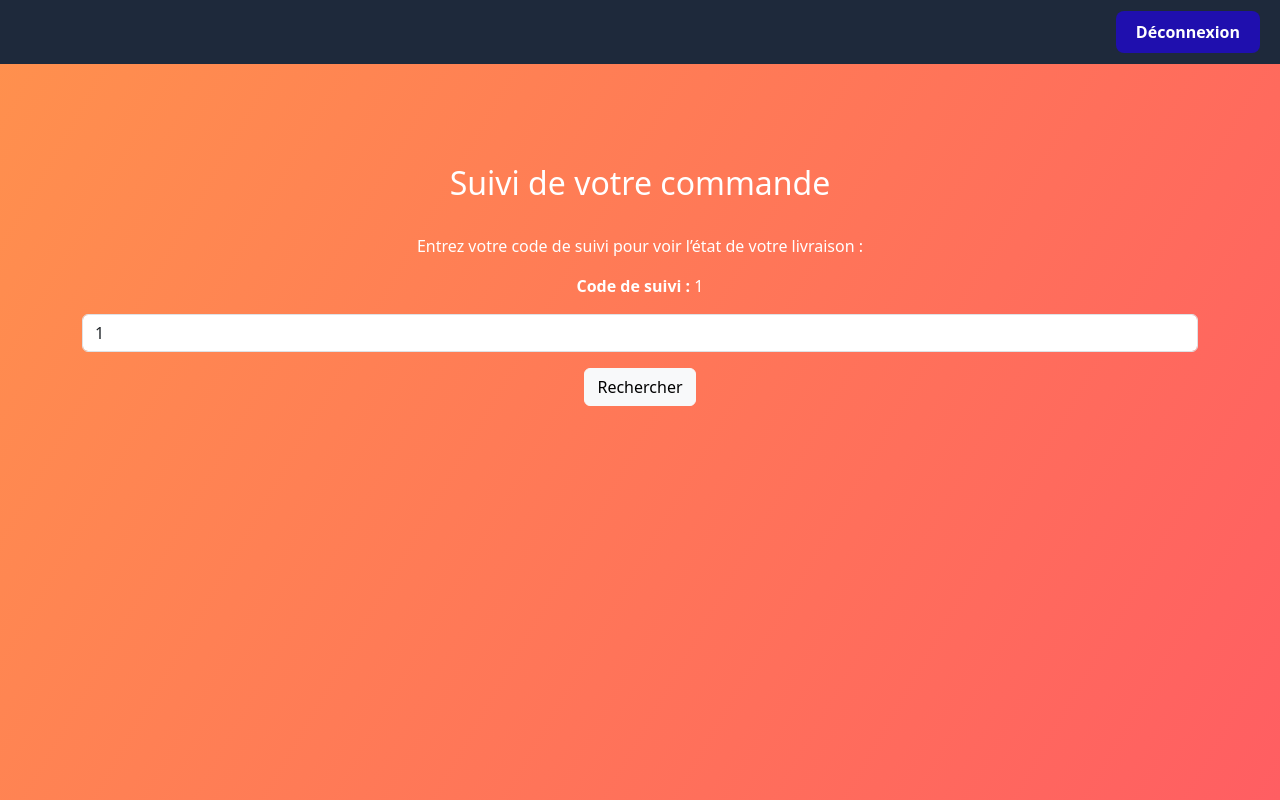
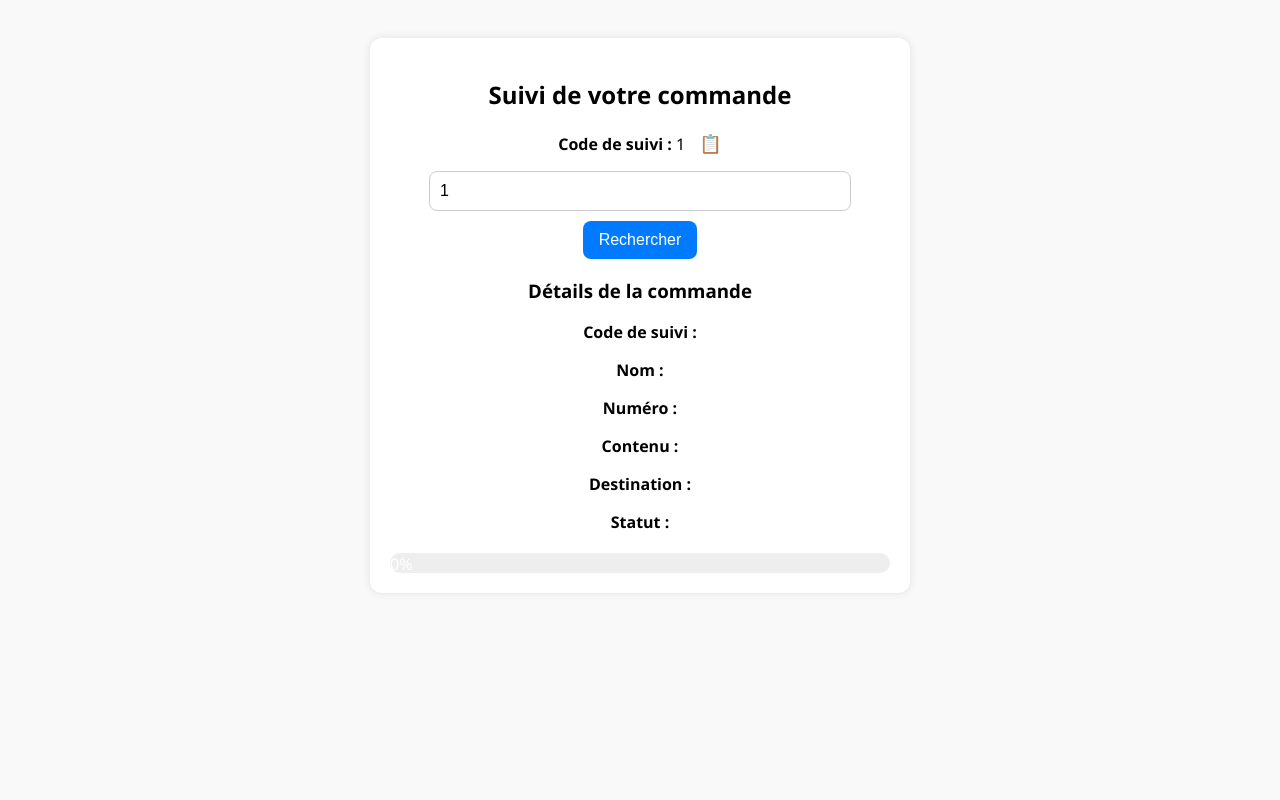
Before and after one commit to DPYTHA/Swam, a Flask app: page /suivi/1 in a window 1280 px wide. Run offline with Flask 3, Linux system fonts and the light colour scheme; some libraries are stand-ins or nearby versions.

Commit message:
minor changes

```diff
--- a/templates/suivi_commande.html
+++ b/templates/suivi_commande.html
@@ -2,96 +2,100 @@
 <html lang="fr">
 <head>
   <meta charset="UTF-8">
+  <title>Suivi de commande</title>
   <meta name="viewport" content="width=device-width, initial-scale=1.0">
-    <meta name="viewport" content="width=device-width, initial-scale=1.0, maximum-scale=1.0, user-scalable=no">
-
-  <title>Suivi Commande</title>
-  <link rel="stylesheet" href="https://cdn.jsdelivr.net/npm/bootstrap@5.3.0/dist/css/bootstrap.min.css">
   <style>
     body {
-      background: linear-gradient(120deg, #ff914d, #ff5e62);
-      min-height: 100vh;
+      font-family: 'Segoe UI', sans-serif;
+      background-color: #f9f9f9;
+      padding: 30px;
+      text-align: center;
+    }
+    .tracking-container {
+      max-width: 500px;
+      margin: auto;
+      padding: 20px;
+      border-radius: 12px;
+      background: #fff;
+      box-shadow: 0 0 10px rgba(0,0,0,0.1);
+    }
+    input {
+      padding: 10px;
+      width: 80%;
+      font-size: 16px;
+      border: 1px solid #ccc;
+      border-radius: 8px;
+    }
+    button {
+      padding: 10px 16px;
+      font-size: 16px;
+      border: none;
+      background-color: #007bff;
       color: white;
+      border-radius: 8px;
+      cursor: pointer;
+      margin-top: 10px;
     }
-    .tracker {
-      margin-top: 100px;
+    button:hover {
+      background-color: #0056b3;
     }
-    .progress {
-      height: 30px;
-      background-color: #e0e0e0;
+    .status-bar {
+      margin-top: 20px;
+      height: 20px;
+      background: #eee;
+      border-radius: 10px;
+      overflow: hidden;
     }
-    .progress-bar {
-      font-weight: bold;
-      font-size: 1rem;
+    .status-fill {
+      height: 100%;
+      width: 0;
+      background: linear-gradient(to right, #4caf50, #8bc34a);
+      text-align: center;
+      color: white;
+      transition: width 1s ease;
     }
-  </style>
-    <style>
-    .header {
-      display: flex;
-      justify-content: flex-end;
-      padding: 20px;
-      background-color: #1e293b;
-    }
-
-    .logout-button a {
-      text-decoration: none;
-      background-color: #1f0fae;
-      color: white;
-      padding: 10px 20px;
-      border-radius: 8px;
-      font-weight: bold;
-      font-size: 16px;
-      transition: background-color 0.3s ease;
-    }
-
-    .logout-button a:hover {
-      background-color: #dc2626;
-    }
-
-    .logout-button a:active {
-      background-color: #b91c1c;
+    .copy-icon {
+      cursor: pointer;
+      margin-left: 10px;
+      color: #007bff;
+      font-size: 18px;
     }
   </style>
 </head>
 <body>
-    <div class="header">
-    <div class="logout-button">
-      <a href="/deconnexion">Déconnexion</a>
+
+<div class="tracking-container">
+  <h2>Suivi de votre commande</h2>
+
+  <!-- Affichage initial -->
+  <p><strong>Code de suivi :</strong>
+    <span id="code_initial">{{ code }}</span>
+    <span class="copy-icon" onclick="copierCode('code_initial')" title="Copier">📋</span>
+  </p>
+
+  <input type="text" id="code_suivi" placeholder="Ex: CMD_20250719_HYWK" value="{{ code }}">
+  <br>
+  <button onclick="rechercherCommande()">Rechercher</button>
+
+  <div id="detailsCommande" class="d-none">
+    <h3>Détails de la commande</h3>
+    <p><strong>Code de suivi :</strong> <span id="code_details"></span></p>
+    <p><strong>Nom :</strong> <span id="nom"></span></p>
+    <p><strong>Numéro :</strong> <span id="numero"></span></p>
+    <p><strong>Contenu :</strong> <span id="contenu"></span></p>
+    <p><strong>Destination :</strong> <span id="destination"></span></p>
+    <p><strong>Statut :</strong> <span id="statut"></span></p>
+
+    <div class="status-bar">
+      <div id="progress" class="status-fill">0%</div>
     </div>
   </div>
-  <div class="container tracker text-center">
-    <h2>Suivi de votre commande</h2><br>
-    <p>Entrez votre code de suivi pour voir l’état de votre livraison :</p>
-   <p><strong>Code de suivi :</strong> <span id="code_affiche">{{ code }}</span></p>
-
-   <input type="text" id="code_suivi" class="form-control mb-3" placeholder="Ex: CMD_20250719_HYWK" value="{{ code }}">
-
-    <button onclick="rechercherCommande()" class="btn btn-light">Rechercher</button>
-
-    <div id="detailsCommande" class="mt-5 d-none text-start">
-      <h4 class="text-center">Détails de la commande</h4>
-      <p><strong>Code de suivi :</strong> <span id="code_affiche"></span></p>
-      <p><strong>Type de colis :</strong> <span id="type"></span></p>
-      <p><strong>Expéditeur :</strong> <span id="expediteur"></span></p>
-      <p><strong>Téléphone de l'expéditeur :</strong> <span id="tel_expediteur"></span></p>
-      <p><strong>Adresse de départ :</strong> <span id="depart"></span></p>
-      <p><strong>Produits :</strong> <span id="commande_produits"></span></p>
-      <p><strong>Destinataire :</strong> <span id="destinataire"></span></p>
-      <p><strong>Téléphone du destinataire :</strong> <span id="tel_destinataire"></span></p>
-      <p><strong>Adresse de destination :</strong> <span id="arrivee"></span></p>
-      <p><strong>Date d'envoi :</strong> <span id="date_envoi"></span></p>
-       <p><strong>Commande du :</strong> <span id="commande_date"></span></p>
-
-      <div class="progress mt-4">
-        <div id="barreStatut" class="progress-bar bg-success" role="progressbar" style="width: 0%">0%</div>
-      </div>
-      <p class="mt-2" id="statutText">En attente</p>
-    </div>
-  </div>
+</div>
 
 <script>
 function rechercherCommande() {
   const code = document.getElementById("code_suivi").value.trim();
+
   fetch(`https://swam-production.up.railway.app/api/suivi_commande/${code}`)
     .then(res => {
       if (!res.ok) throw new Error();
@@ -99,43 +103,40 @@
     })
     .then(data => {
       document.getElementById("detailsCommande").classList.remove("d-none");
-      document.getElementById("code_affiche").textContent = code;
-      document.getElementById("type").textContent = data.type;
-      document.getElementById("expediteur").textContent = data.expediteur;
-      document.getElementById("commande_produits").textContent = data.produits;
-      document.getElementById("tel_expediteur").textContent = data.telephone_expediteur;
-      document.getElementById("depart").textContent = data.depart;
-      document.getElementById("destinataire").textContent = data.destinataire;
-      document.getElementById("tel_destinataire").textContent = data.telephone_destinataire;
-      document.getElementById("arrivee").textContent = data.arrivee;
-      document.getElementById("date_envoi").textContent = data.date_envoi;
-      document.getElementById("commande_date").textContent = data.date_commande;
+      document.getElementById("code_details").textContent = code;
+      document.getElementById("nom").textContent = data.nom;
+      document.getElementById("numero").textContent = data.numero;
+      document.getElementById("contenu").textContent = data.contenu;
+      document.getElementById("destination").textContent = data.destination;
+      document.getElementById("statut").textContent = data.statut;
 
-      const etapes = ["en_attente", "en_cours", "livree"];
-      const labels = {
-        en_attente: "En attente",
-        en_cours: "En cours de livraison",
-        livree: "Livrée"
-      };
-      const index = etapes.indexOf(data.statut_livraison);
-      const progress = ((index + 1) / etapes.length) * 100;
-
-      const barre = document.getElementById("barreStatut");
-      barre.style.width = `${progress}%`;
-      barre.textContent = `${progress}%`;
-      document.getElementById("statutText").textContent = labels[data.statut_livraison] || "Inconnu";
+      const progressBar = document.getElementById("progress");
+      let pourcentage = 0;
+      switch (data.statut.toLowerCase()) {
+        case "commande reçue": pourcentage = 25; break;
+        case "en cours de traitement": pourcentage = 50; break;
+        case "en cours de livraison": pourcentage = 75; break;
+        case "livrée": pourcentage = 100; break;
+        default: pourcentage = 10;
+      }
+      progressBar.style.width = pourcentage + "%";
+      progressBar.textContent = pourcentage + "%";
     })
     .catch(() => {
       alert("Commande non trouvée.");
       document.getElementById("detailsCommande").classList.add("d-none");
     });
 }
- window.onload = () => {
-    const codeInitial = document.getElementById("code_suivi").value.trim();
-    if (codeInitial) {
-      rechercherCommande();
-    }
-  };
+
+// Fonction pour copier un code
+function copierCode(id) {
+  const el = document.getElementById(id);
+  const text = el.innerText;
+  navigator.clipboard.writeText(text).then(() => {
+    alert("Code copié : " + text);
+  });
+}
 </script>
+
 </body>
 </html>
```
Also changed, not shown: templates/index.html (+26 -0 lines).
